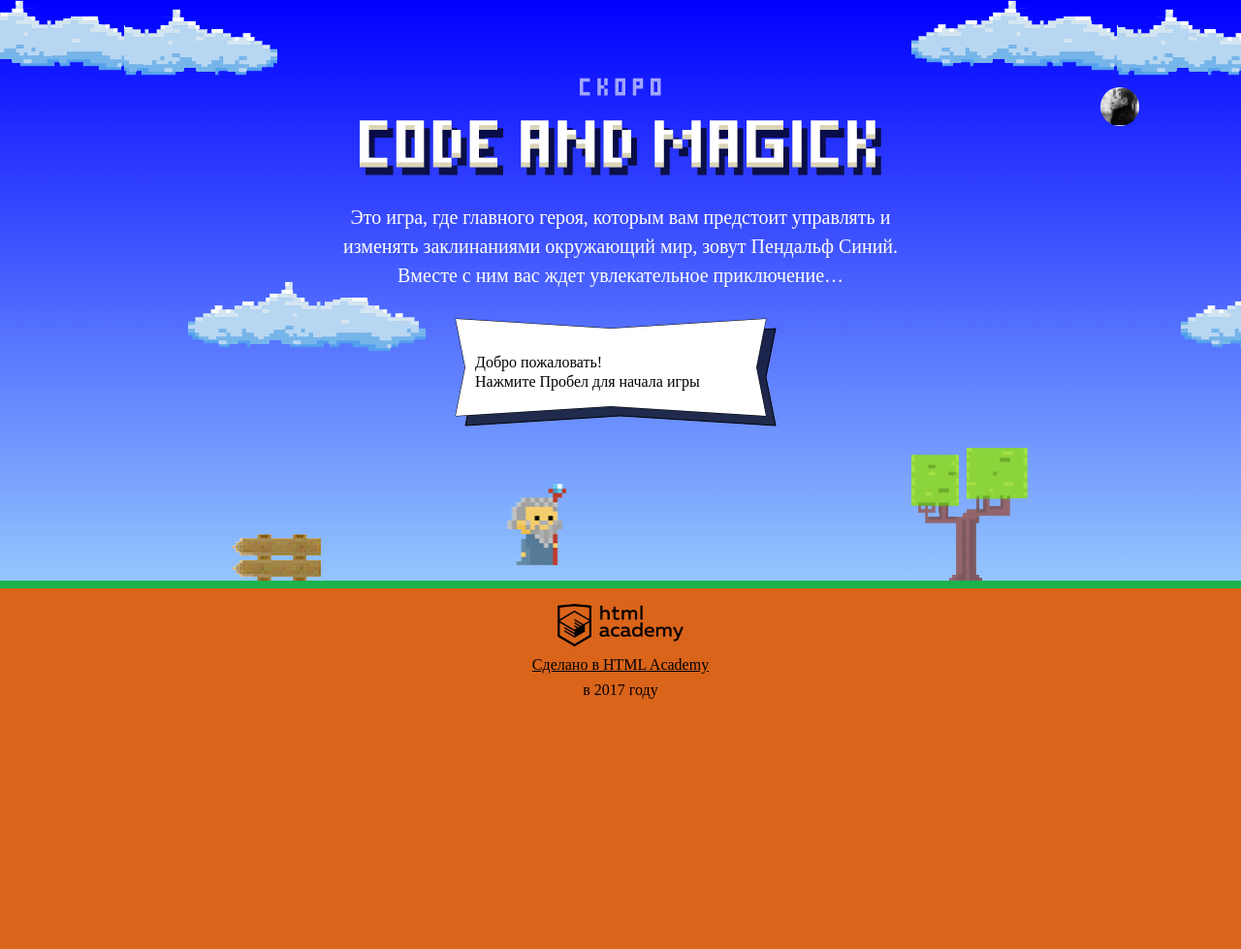
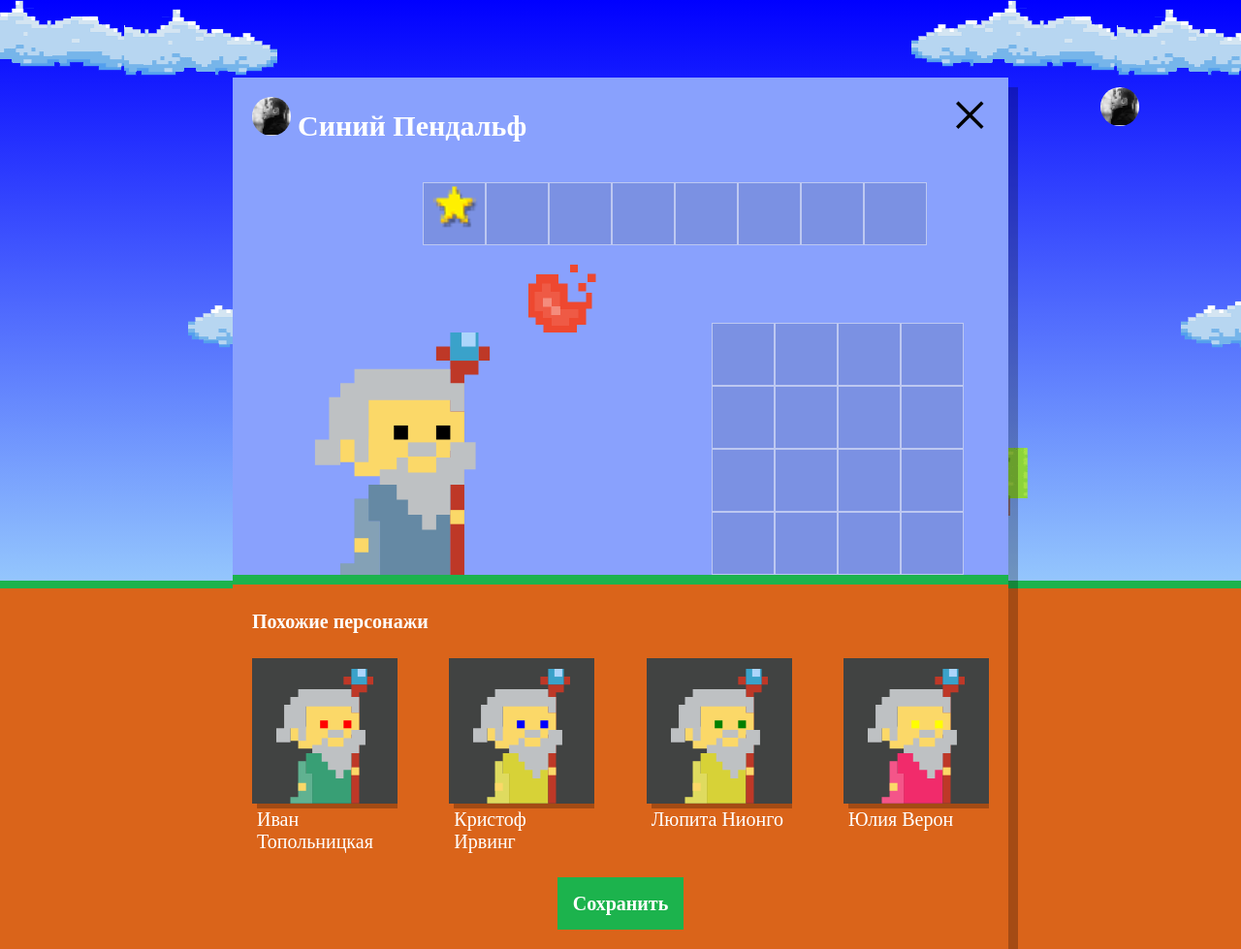
Before and after one commit to cheezysloyka/1345183-code-and-magick-20, a website: page index.html in a window 1280 px wide. Shown: the whole page at 97% size. Before the commit the page ends 800 px from the top, so only its background shows below. Drawn offline with Linux system fonts and the light colour scheme; a web font is replaced by a local one.

Commit message:
Учебный проект: нас орда

```diff
--- a/index.html
+++ b/index.html
@@ -183,6 +183,7 @@
 
 <script src="js/stat.js"></script>
 <script src="js/game.js"></script>
+<script src="js/setup.js"></script>
 
 </body>
 </html>
--- /dev/null
+++ b/js/setup.js
@@ -0,0 +1,93 @@
+'use strict';
+
+var userDialog = document.querySelector('.setup');
+
+var similarListElement = document.querySelector('.setup-similar-list');
+var similarWizardTemplate = document.querySelector('#similar-wizard-template')
+    .content
+    .querySelector('.setup-similar-item');
+
+var WIZARD_NAMES = [];
+var RANDOM_NAME;
+var WIZARD_SURNAMES = [];
+var RANDOM_SURNAME;
+var COAT_COLOR = [];
+var RANDOM_COAT_COLOR;
+var EYES_COLOR = [];
+var RANDOM_EYES_COLOR;
+var wizards = [];
+var wizardElement;
+
+function showBlock() {
+  userDialog.classList.remove('hidden');
+  document.querySelector('.setup-similar').classList.remove('hidden');
+}
+
+showBlock();
+
+function renderWizard() {
+
+  for (var i = 0; i < 4; i++) {
+    WIZARD_NAMES = ['Иван', 'Хуан Себастьян', 'Мария', 'Кристоф', 'Виктор', 'Юлия', 'Люпита', 'Вашингтон'];
+    RANDOM_NAME = Math.floor(Math.random() * WIZARD_NAMES.length);
+
+    WIZARD_SURNAMES = ['да Марья', 'Верон', 'Мирабелла', 'Вальц', 'Онопко', 'Топольницкая', 'Нионго', 'Ирвинг'];
+    RANDOM_SURNAME = Math.floor(Math.random() * WIZARD_SURNAMES.length);
+
+    COAT_COLOR = ['rgb(101, 137, 164)', 'rgb(241, 43, 107)', 'rgb(146, 100, 161)', 'rgb(56, 159, 117)', 'rgb(215, 210, 55)', 'rgb(0, 0, 0)'];
+    RANDOM_COAT_COLOR = Math.floor(Math.random() * COAT_COLOR.length);
+
+    EYES_COLOR = ['black', 'red', 'blue', 'yellow', 'green'];
+    RANDOM_EYES_COLOR = Math.floor(Math.random() * EYES_COLOR.length);
+
+    wizards = [
+      {
+        name: WIZARD_NAMES[RANDOM_NAME] + ' ' + WIZARD_SURNAMES[RANDOM_SURNAME],
+        coatColor: COAT_COLOR[RANDOM_COAT_COLOR],
+        eyesColor: EYES_COLOR[RANDOM_EYES_COLOR]
+      },
+      {
+        name: WIZARD_NAMES[RANDOM_NAME] + ' ' + WIZARD_SURNAMES[RANDOM_SURNAME],
+        coatColor: COAT_COLOR[RANDOM_COAT_COLOR],
+        eyesColor: EYES_COLOR[RANDOM_EYES_COLOR]
+      },
+      {
+        name: WIZARD_NAMES[RANDOM_NAME] + ' ' + WIZARD_SURNAMES[RANDOM_SURNAME],
+        coatColor: COAT_COLOR[RANDOM_COAT_COLOR],
+        eyesColor: EYES_COLOR[RANDOM_EYES_COLOR]
+      },
+      {
+        name: WIZARD_NAMES[RANDOM_NAME] + ' ' + WIZARD_SURNAMES[RANDOM_SURNAME],
+        coatColor: COAT_COLOR[RANDOM_COAT_COLOR],
+        eyesColor: EYES_COLOR[RANDOM_EYES_COLOR]
+      },
+    ];
+
+    wizardElement = similarWizardTemplate.cloneNode(true);
+    wizardElement.querySelector('.setup-similar-label').textContent = wizards[i].name;
+    wizardElement.querySelector('.wizard-coat').style.fill = wizards[i].coatColor;
+    wizardElement.querySelector('.wizard-eyes').style.fill = wizards[i].eyesColor;
+
+    similarListElement.appendChild(wizardElement);
+  }
+}
+
+renderWizard();
+
+var renderElement = function (wizard) {
+  wizardElement = similarWizardTemplate.cloneNode(true);
+
+  wizardElement.querySelector('.setup-similar-label').textContent = wizard.name;
+  wizardElement.querySelector('.wizard-coat').style.fill = wizard.coatColor;
+  wizardElement.querySelector('.wizard-eyes').style.fill = wizard.eyesColor;
+};
+
+renderElement();
+
+var fragment = document.createDocumentFragment();
+for (var i = 0; i < wizards.length; i++) {
+  fragment.appendChild(renderWizard(wizards[i]));
+}
+similarListElement.appendChild(fragment);
+
+userDialog.querySelector('.setup-similar').classList.remove('hidden');
```
